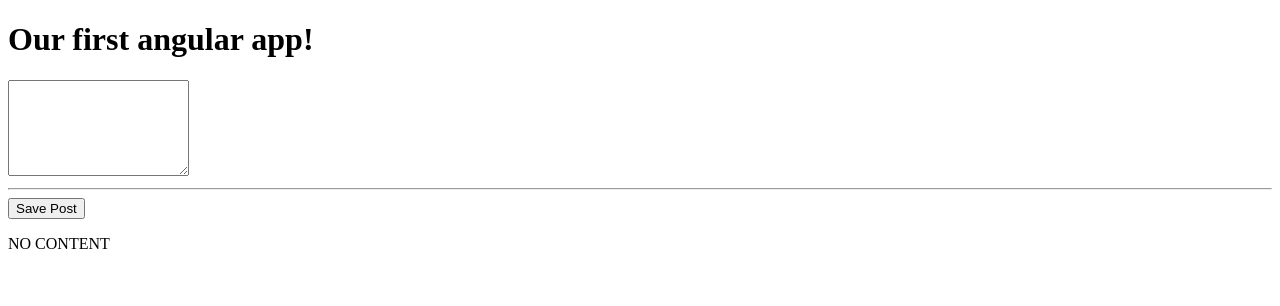
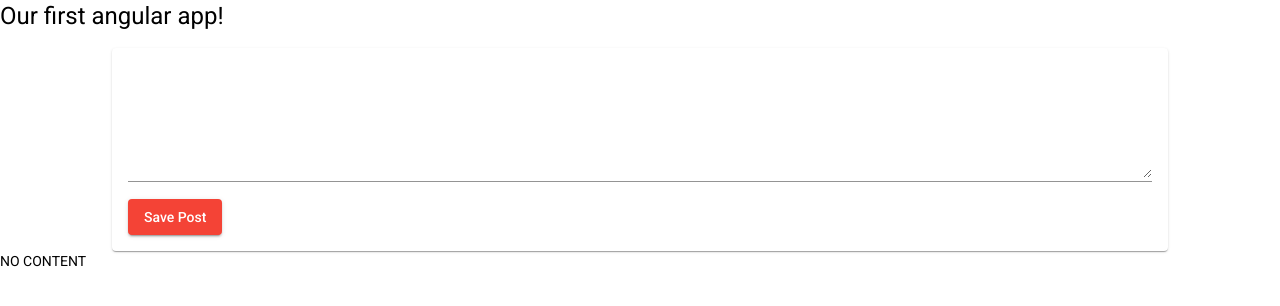
Before and after one commit to diane-66/mean-project, an Angular app: page / in a window 1280 px wide. Shown: the top 306 px of the page. Built offline with nearby package versions, Linux system fonts and the light colour scheme.

Commit message:
add Angular Material

```diff
--- a/angular.json
+++ b/angular.json
@@ -23,6 +23,7 @@
               "src/assets"
             ],
             "styles": [
+              "./node_modules/@angular/material/prebuilt-themes/indigo-pink.css",
               "src/styles.css"
             ],
             "scripts": []
@@ -90,6 +91,7 @@
               "src/assets"
             ],
             "styles": [
+              "./node_modules/@angular/material/prebuilt-themes/indigo-pink.css",
               "src/styles.css"
             ],
             "scripts": []
--- a/package.json
+++ b/package.json
@@ -11,10 +11,12 @@
   "private": true,
   "dependencies": {
     "@angular/animations": "~13.0.0",
+    "@angular/cdk": "^13.3.7",
     "@angular/common": "~13.0.0",
     "@angular/compiler": "~13.0.0",
     "@angular/core": "~13.0.0",
     "@angular/forms": "~13.0.0",
+    "@angular/material": "^13.3.7",
     "@angular/platform-browser": "~13.0.0",
     "@angular/platform-browser-dynamic": "~13.0.0",
     "@angular/router": "~13.0.0",
--- /dev/null
+++ b/src/app/posts/post-create/post-create.component.css
@@ -0,0 +1,9 @@
+mat-card {
+  width: 80%;
+  margin: auto;
+}
+
+mat-form-field,
+textarea {
+  width: 100%;
+}
--- a/src/app/posts/post-create/post-create.component.html
+++ b/src/app/posts/post-create/post-create.component.html
@@ -1,5 +1,10 @@
-<!-- <textarea rows='6' [value]="newPost" #postInput></textarea> -->
-<textarea rows='6' [(ngModel)]="enteredValue"></textarea>
-<hr>
-<button (click)="onAddPost()">Save Post</button>
+<mat-card>
+  <mat-form-field>
+    <textarea matInput rows='6' [(ngModel)]="enteredValue"></textarea>
+  </mat-form-field>
+  <button
+  mat-raised-button
+  color="warn"
+  (click)="onAddPost()">Save Post</button>
+</mat-card>
 <p>{{ newPost }}</p>
--- a/src/app/posts/post-create/post-create.component.ts
+++ b/src/app/posts/post-create/post-create.component.ts
@@ -3,15 +3,12 @@
 @Component({
   selector: 'app-post-create',
   templateUrl: './post-create.component.html',
+  styleUrls: ['./post-create.component.css']
 })
 export class PostCreateComponent {
   enteredValue = ''
   newPost = 'NO CONTENT'
 
-  // onAddPost(postInput: HTMLTextAreaElement) {
-  //   console.dir(postInput)
-  //   this.newPost = postInput.value
-  // }
   onAddPost() {
     this.newPost = this.enteredValue
   }
--- a/src/index.html
+++ b/src/index.html
@@ -6,8 +6,11 @@
   <base href="/">
   <meta name="viewport" content="width=device-width, initial-scale=1">
   <link rel="icon" type="image/x-icon" href="favicon.ico">
+  <link rel="preconnect" href="https://fonts.gstatic.com">
+  <link href="https://fonts.googleapis.com/css2?family=Roboto:wght@300;400;500&display=swap" rel="stylesheet">
+  <link href="https://fonts.googleapis.com/icon?family=Material+Icons" rel="stylesheet">
 </head>
-<body>
+<body class="mat-typography">
   <app-root></app-root>
 </body>
 </html>
--- a/src/styles.css
+++ b/src/styles.css
@@ -1 +1,4 @@
 /* You can add global styles to this file, and also import other style files */
+
+html, body { height: 100%; }
+body { margin: 0; font-family: Roboto, "Helvetica Neue", sans-serif; }
```
Also changed, not shown: src/app/app.module.ts (+13 -5 lines), 1 other file (tests, documents, lock files or other folders).
